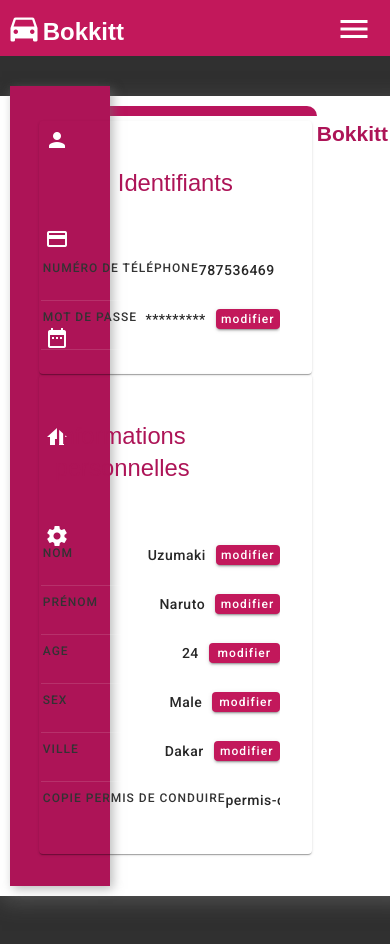
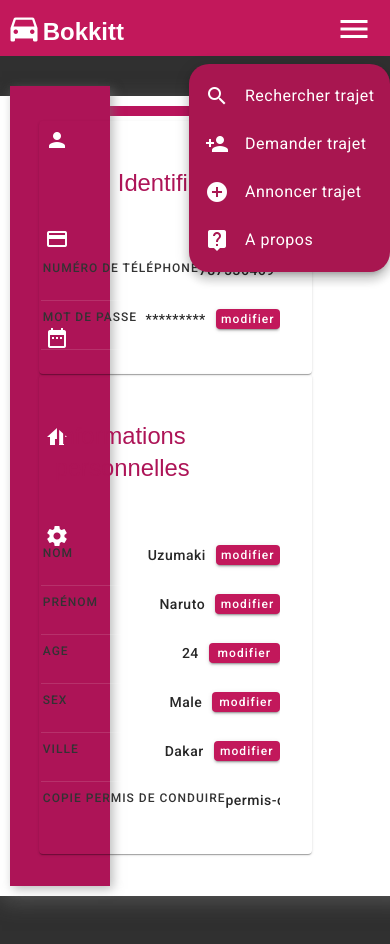
Before and after one commit to mouhamadoudou/Bokkitt-Front, an Angular app: page / in a window 390 px wide. Both pictures are taken after a click on the button "menu". Shown: the top 944 px of the page. Built offline with nearby package versions, Linux system fonts and the light colour scheme.

Commit message:
feat(header) : add menu

```diff
--- a/src/app/User-infos/dashboard/dashboard.component.css
+++ b/src/app/User-infos/dashboard/dashboard.component.css
@@ -223,6 +223,3 @@ mat-card-content {
   margin-top: 20px;
   padding-left: 2px;
 }
-
-.card-2 {
-}
--- a/src/app/header/header.component.css
+++ b/src/app/header/header.component.css
@@ -91,3 +91,10 @@
     }
 
 }
+
+
+::ng-deep .mat-menu-phone {
+    margin-top: 10px;
+    background-color: #a81650 !important;
+    border-radius: 20px !important;
+}
--- a/src/app/header/header.component.html
+++ b/src/app/header/header.component.html
@@ -54,10 +54,28 @@
 
     </div>
     <!-- <button mat-button class="menu-drawer" (click)="drawerId.toggle()"> -->
-    <button mat-button class="menu-drawer" >
+    <button mat-button class="menu-drawer" [matMenuTriggerFor]="beforeMenu">
+        <mat-icon class="custom-menu-icon">menu</mat-icon>
 
-        <mat-icon class="custom-menu-icon">menu</mat-icon>
-</button>
+        <mat-menu #beforeMenu="matMenu" xPosition="before"  class="mat-menu-phone">
+            <button mat-menu-item routerLink="/home">
+                <mat-icon> search </mat-icon>
+                Rechercher trajet
+            </button>
+            <button mat-menu-item routerLink="/add-trip">
+                <mat-icon> person_add </mat-icon>
+                Demander trajet
+            </button>
+            <button mat-menu-item routerLink="/suggest-traject">
+                <mat-icon> add_circle </mat-icon>
+                Annoncer trajet
+            </button>
+            <button mat-menu-item>
+                <mat-icon> live_help </mat-icon>
+                A propos
+            </button>
+        </mat-menu>
+    </button>
 
     <div class="bokkitt-nav-phone">
 
```
